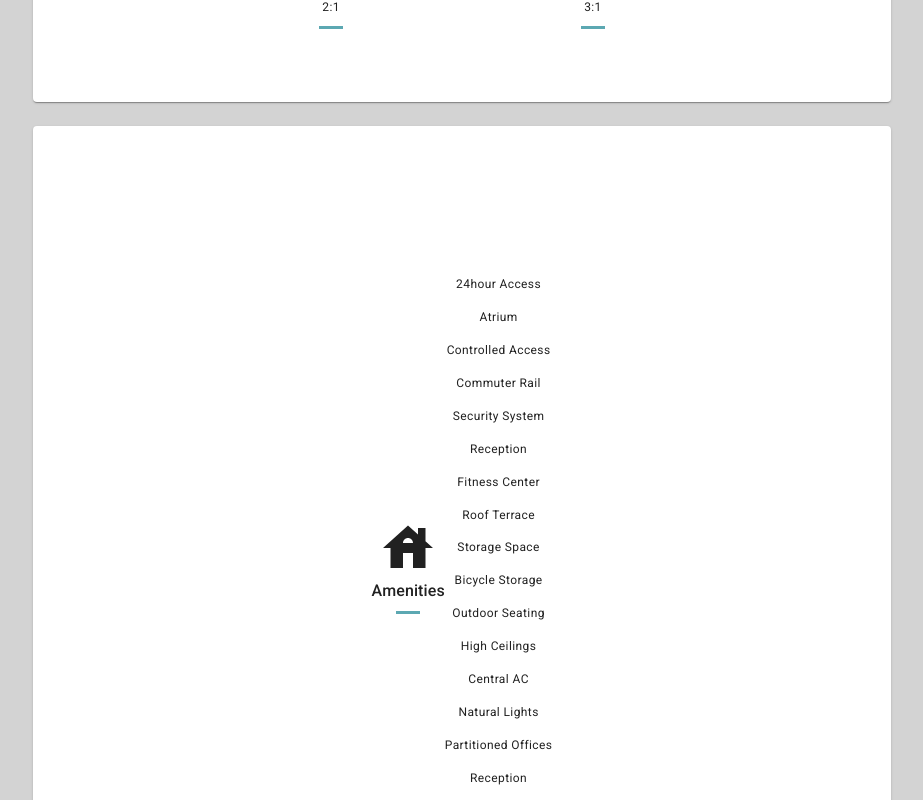
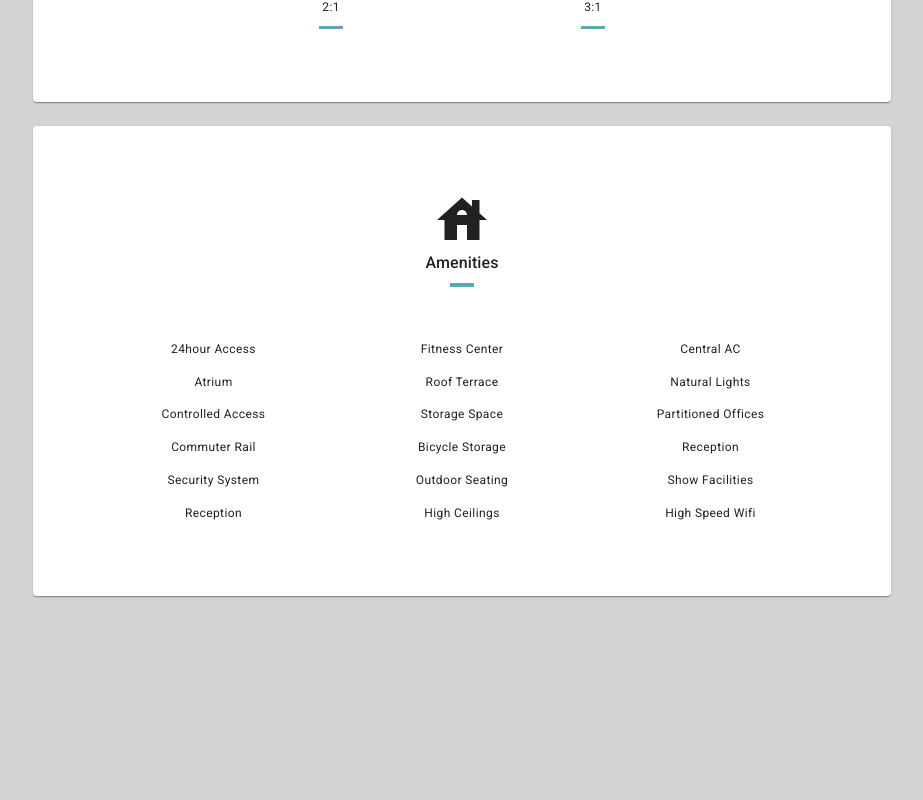
Before and after one commit to E-State-Mate/ParPo, a React (Create React App) app in the folder parpo-profile/: page /details in a window 1280 px wide. Shown: the part 3800-4600 px from the top of the page, without its empty margins (178-1101 px from the left). Built offline with nearby package versions, Linux system fonts and the light colour scheme; no server answers; sample sign-in values are in the browser's storage.

Commit message:
property component

```diff
--- a/parpo-profile/src/Components/HoldingList/Property.js
+++ b/parpo-profile/src/Components/HoldingList/Property.js
@@ -14,7 +14,7 @@ function Property({data}) {
             <div align='center'>
                 <Card container className='property-card'>
                 {propertyData.map(data => (
-                    <Grid item key={data} className='property-card-item'>
+                    <Grid item key={data} style={{width: '33%'}}>
                         {/* General Icon Format */}
                         <SvgIcon sx={{ fontSize: 60 }} component={data.icon} />
                         <Typography variant='subtitle2' fontSize='1rem'>{data.label}</Typography>
@@ -26,16 +26,16 @@ function Property({data}) {
                 </Card>
             </div><br/>
 
-            <div align='center'>
-                <Card container className='property-card'>
+            <div>
+                <Card container align='center' className='property-card2'>
                     <div>
                     <SvgIcon sx={{ fontSize: 60 }} component={HouseIcon} />
                     <Typography variant='subtitle2' fontSize='1rem'>Amenities</Typography>
                     <div style={{height: '0.5rem'}}></div>
                     <Typography className='mini-bar'>{miniBar}</Typography>
-                </div>
+                    </div><br/><br/>
 
-                <div>
+                    <div style={{columns: 3}}>
                     {amenitiesData.map(data => (
                         <Grid item key={data} >
                             {/* General Icon Format */}
--- a/parpo-profile/src/Components/HoldingList/detailsView.css
+++ b/parpo-profile/src/Components/HoldingList/detailsView.css
@@ -85,6 +85,13 @@ body {
 
 }
 
-.property-card-item {
-    width: 33%;
+.property-card2 {
+    display: block;
+    justify-content: center;
+    align-items: center;
+    align-self: center;
+    height: auto;
+    padding: 4rem
+
+
 }
```
Also changed, not shown: 1 other file (tests, documents, lock files or other folders). Lines whose indentation alone changed are shown as unchanged.
